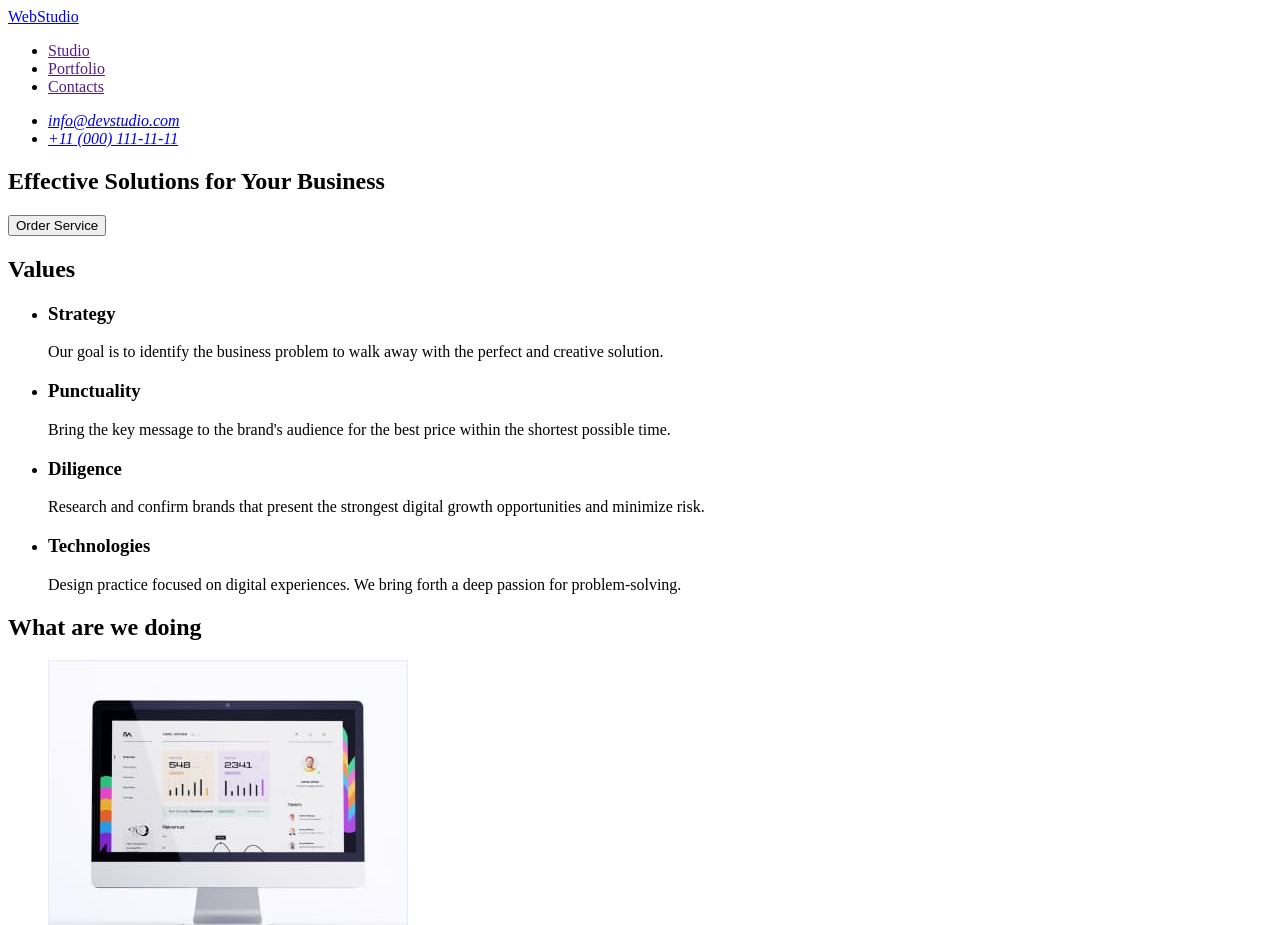
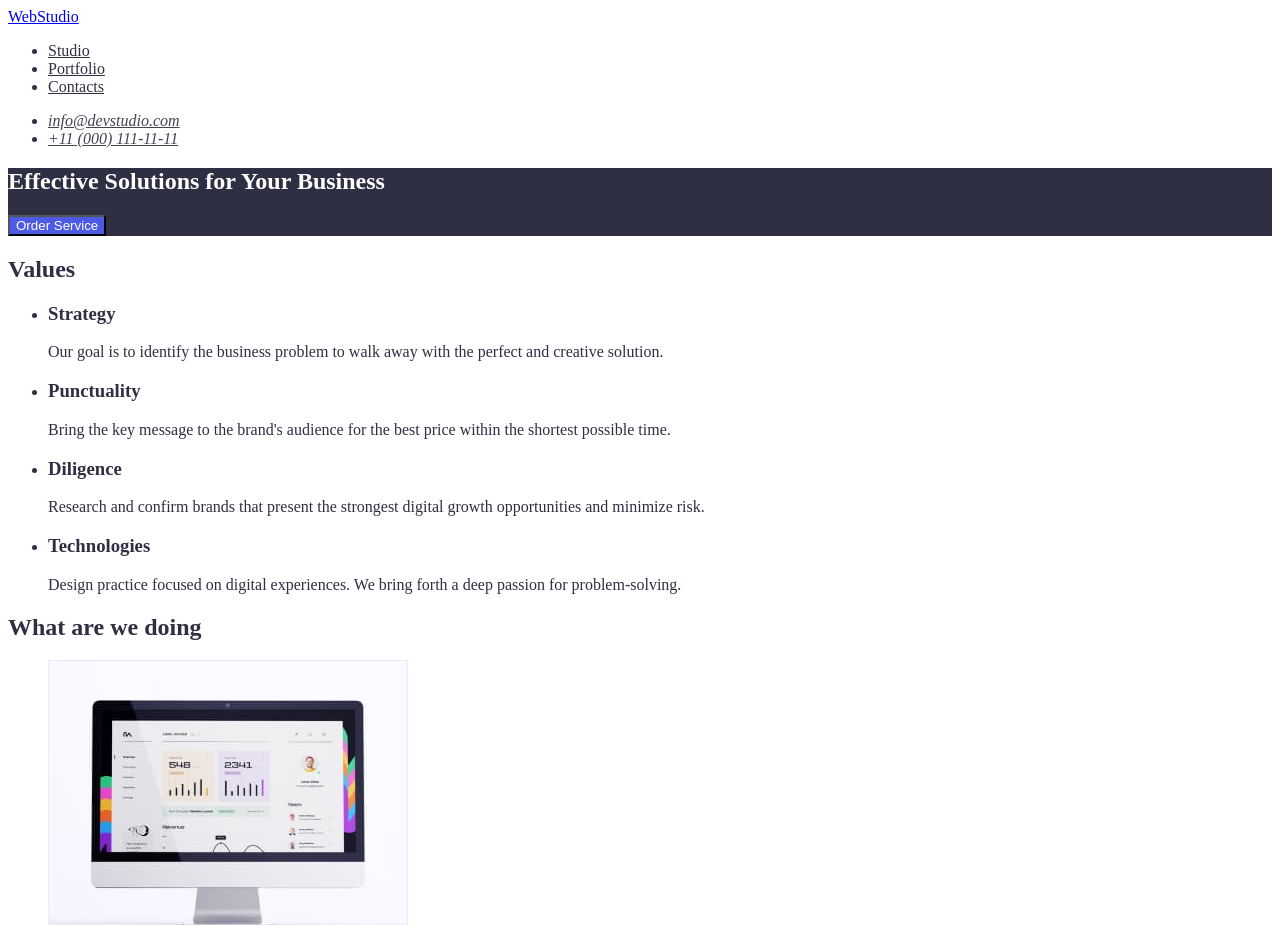
Before and after one commit to Alinemis/goit-markup-hw-02, a plain HTML site: page index.html in a window 1280 px wide. Shown: the top 925 px of the page. Drawn offline with Linux system fonts and the light colour scheme.

Commit message:
Update index.html

```diff
--- a/index.html
+++ b/index.html
@@ -5,35 +5,46 @@
     <meta http-equiv="X-UA-Compatible" content="IE=edge" />
     <meta name="viewport" content="width=device-width, initial-scale=1.0" />
     <title>Document</title>
+    <link rel="preconnect" href="https://fonts.googleapis.com" />
+    <link rel="preconnect" href="https://fonts.gstatic.com" crossorigin />
+    <link
+      href="https://fonts.googleapis.com/css2?family=Raleway:wght@800&family=Roboto:wght@400;500;700;900&display=swap"
+      rel="stylesheet"
+    />
+    <link rel="stylesheet" href="./css/style.css" />
   </head>
   <body>
     <!--header-->
-    <header>
+    <header class="header">
       <nav>
         <a href="./index.html">WebStudio</a>
         <ul>
-          <li><a href="">Studio</a></li>
-          <li><a href="">Portfolio</a></li>
-          <li><a href="">Contacts</a></li>
+          <li><a href="" class="header-link">Studio</a></li>
+          <li><a href="./portfolio.html" class="header-link">Portfolio</a></li>
+          <li><a href="" class="header-link">Contacts</a></li>
         </ul>
       </nav>
       <address>
         <ul>
           <li>
-            <a href="mailto:info@devstudio.com">info@devstudio.com</a>
+            <a href="mailto:info@devstudio.com" class="header-address"
+              >info@devstudio.com</a
+            >
           </li>
           <li>
-            <a href="tel:+110001111111">+11 (000) 111-11-11</a>
+            <a href="tel:+110001111111" class="header-address"
+              >+11 (000) 111-11-11</a
+            >
           </li>
         </ul>
       </address>
     </header>
     <!--main-->
     <main>
-      <!--section 1-->
-      <section>
+      <!--section hero-->
+      <section class="hero">
         <h1>Effective Solutions for Your Business</h1>
-        <button type="button">Order Service</button>
+        <button type="button" class="hero-button">Order Service</button>
       </section>
       <!--section information-->
       <section>
```
